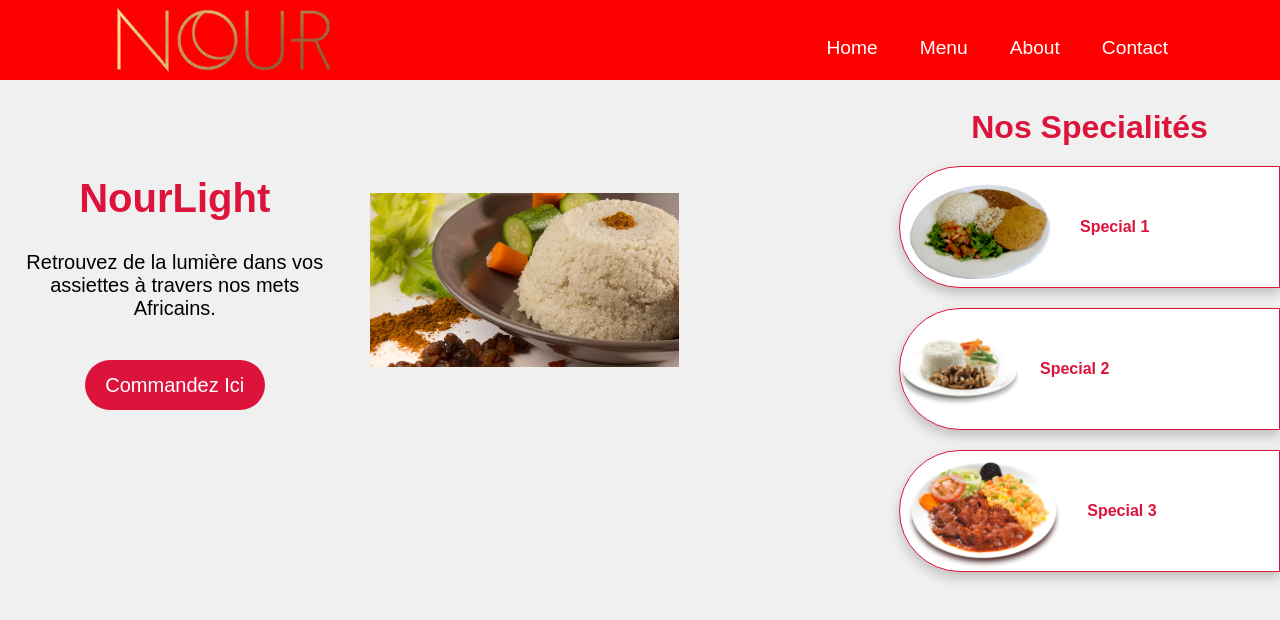
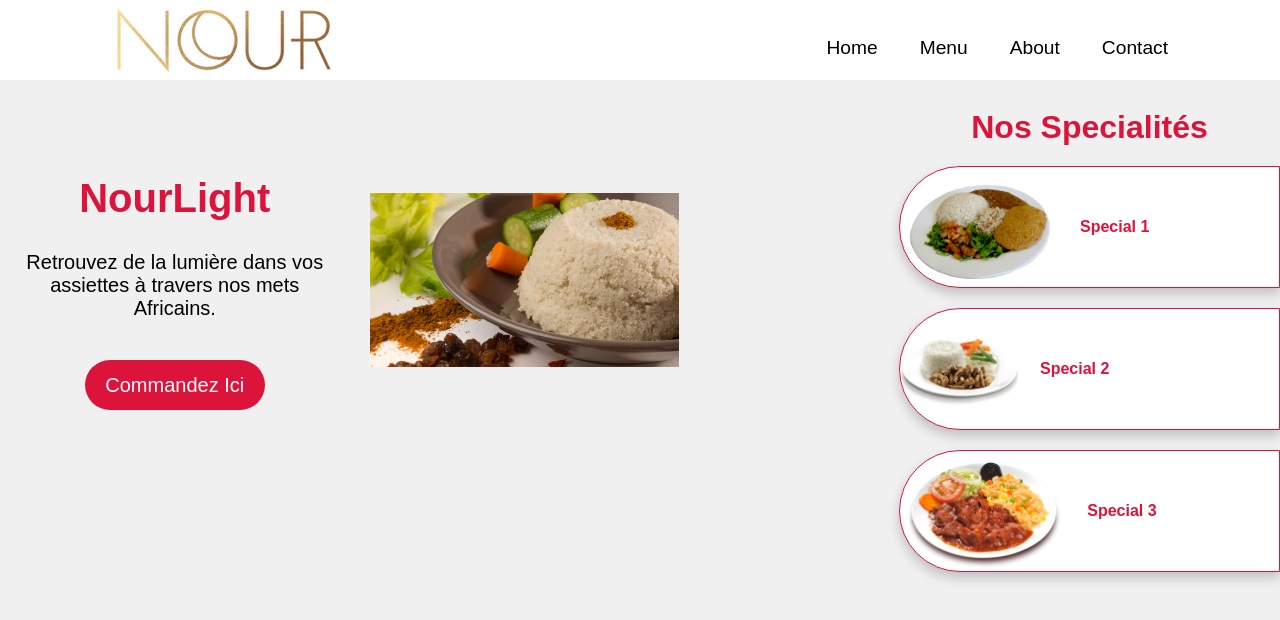
Before and after one commit to Dramekanji/nourlight, a React (Create React App) app: page / in a window 1280 px wide. Shown: the top 620 px of the page. Built offline with nearby package versions, Linux system fonts and the light colour scheme.

Commit message:
updated colors for nav bar items

```diff
--- a/src/styles/Navbar.css
+++ b/src/styles/Navbar.css
@@ -1,5 +1,5 @@
 .navBar {
-  background-color: red;
+  background-color: white;
   height: 80px;
   display: flex;
   justify-content: center;
@@ -46,7 +46,7 @@
 }
 
 .navLinks {
-  color: #fff;
+  color: #000;
   display: flex;
   align-items: center;
   text-decoration: none;
@@ -55,12 +55,13 @@
 }
 
 .navLinks:hover {
-  border-bottom: 4px solid #fff;
+  color: #dc143c;
+  border-bottom: 4px solid #dc143c;
   transition: all 0.2s ease-out;
 }
 
 .icon {
-  color: red; /* Change this to the desired color */
+  color: #dc143ced; /* Change this to the desired color */
 }
 
 .menuIcon {
@@ -116,7 +117,7 @@
     padding: 1rem 2rem 0.5rem 2rem;
     width: 100%;
     display: table;
-    color: red;
+    color: #dc143c;
     font-size: 1.2rem;
     font-weight: bold;
     text-transform: uppercase;
@@ -124,10 +125,10 @@
   }
 
   .navLinks:hover {
-    color: red;
+    color: #dc143c;
     transform: scale(1.1);
     transition: all 0.3s ease-in-out; /* Adjust the transition duration and timing function */
-    /* border-bottom: 1px solid red; */
+    /* border-bottom: 1px solid #dc143c; */
     border: none;
   }
 
```
